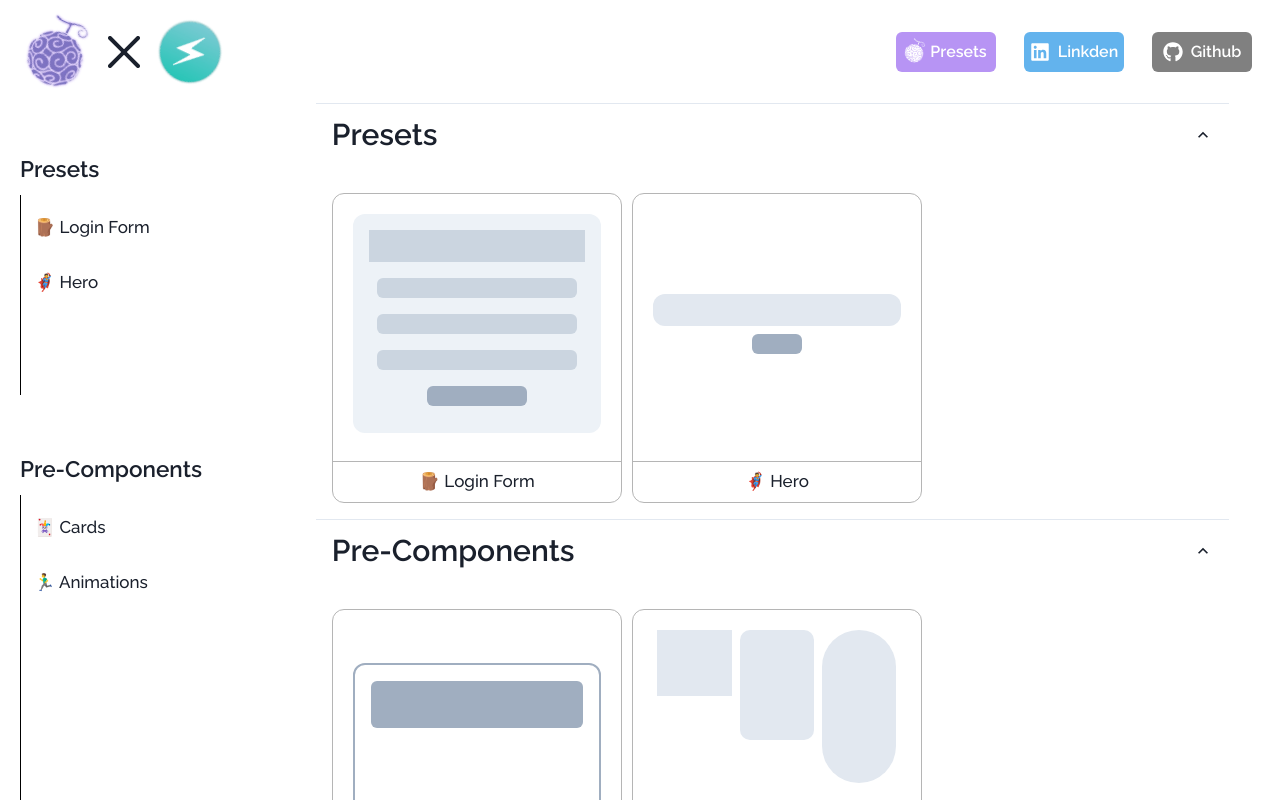
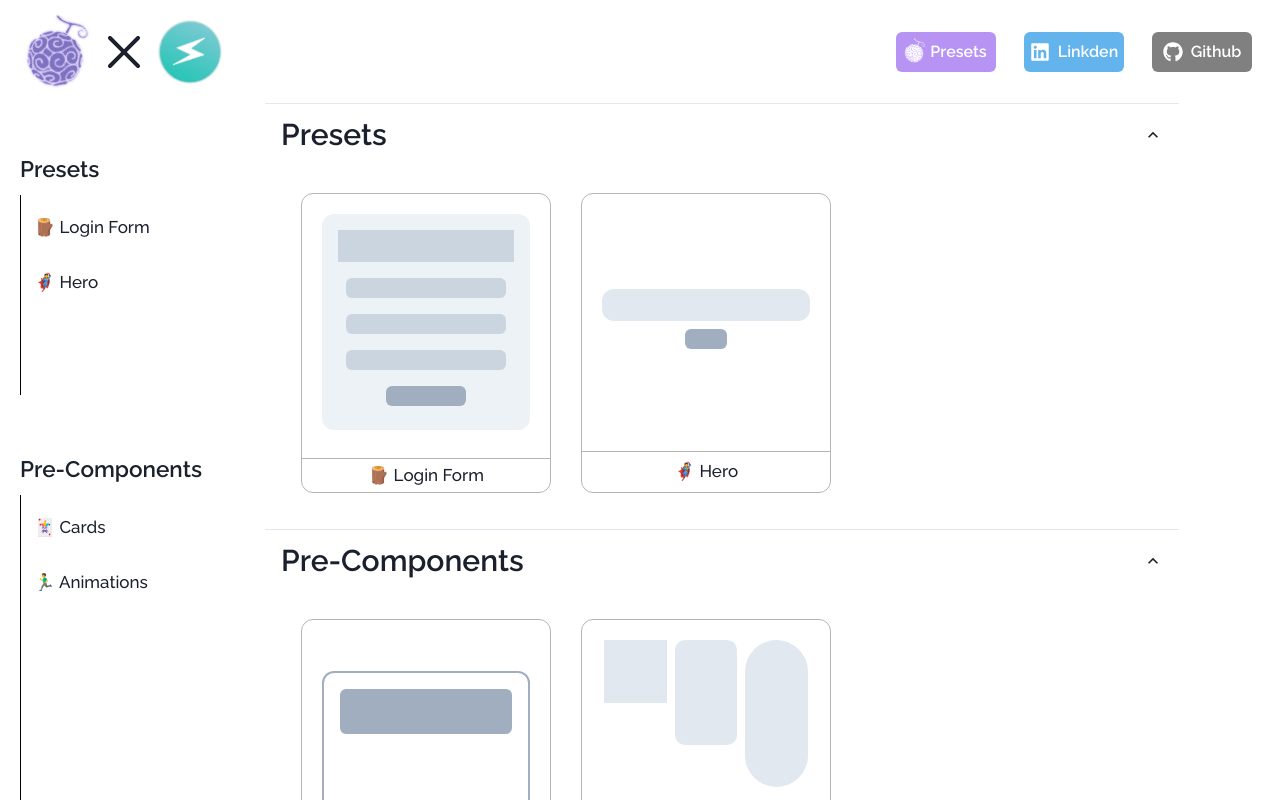
Before and after one commit to AdminForIinRange/personaluicompnextjschakraui, a Next.js app: page /components in a window 1280 px wide. Both pictures are taken after a click on the button "Pre-Components". Shown: the top 800 px of the page. Built offline with nearby package versions, Linux system fonts and the light colour scheme.

Commit message:
allowed for more responsiveness

```diff
--- a/src/components/PresetCardList/PresetCardList.jsx
+++ b/src/components/PresetCardList/PresetCardList.jsx
@@ -185,10 +185,10 @@ const PresetCardList = () => {
 
   return (
     <>
-    <HStack h={"100%"} w={"100%"} justify={"center"} align={"center"}>
+    <HStack h={"100%"} w={"100%"} justify={["center", "center", "left", "left", "left"]} align={"center"}>
 
 
-      <Accordion defaultIndex={[0]} allowMultiple w={"90%"} h={"100%"}    >
+      <Accordion defaultIndex={[0]} allowMultiple w={"90%"} h={"100%"}     >
         <AccordionItem>
           <h2>
             <AccordionButton>
@@ -202,19 +202,21 @@ const PresetCardList = () => {
           </h2>
           <AccordionPanel pb={4}>
             <HStack
+            ml={["0px", "0px", "20px", "20px", "20px"]}
+            mb={["0px", "0px", "20px", "20px", "20px"]}
               flexWrap={"wrap"}
               mt={"20px"}
-              align={"left"}
-              justify={"left"}
+              align={["center", "center", "left", "left", "left"]}
+              justify={["center", "center", "left", "left", "left"]}
               h={"100%"}
               w={"100%"}
-              gap={"10px"}
+              gap={["10px", "10px", "20px", "20px", "30px"]}
             >
               {PresetItems.map(({ title, path, sectionImg }) => (
                 <Link key={title} href={`${path}`}>
                   <Box
-                    w={"290px"}
-                    h={"310px"}
+                    w={["200px", "200px", "250px", "250px", "250px"]}
+                    h={["290px", "290px", "300px", "300px", "300px"]}
                     border={"1.8px solid #B5B5B5"}
                     rounded={"xl"}
                     transition="transform, 0.3s ease-in-out"
@@ -266,19 +268,21 @@ const PresetCardList = () => {
           </h2>
           <AccordionPanel pb={4}>
             <HStack
+             ml={"20px"}
+             mb={"20px"}
               flexWrap={"wrap"}
               mt={"20px"}
-              align={"left"}
-              justify={"left"}
+              align={["center", "center", "left", "left", "left"]}
+              justify={["center", "center", "left", "left", "left"]}
               h={"100%"}
               w={"100%"}
-              gap={"10px"}
+              gap={["10px", "10px", "20px", "20px", "30px"]}
             >
               {CompItems.map(({ title, path, sectionImg }) => (
                 <Link key={title} href={`${path}`}>
                   <Box
-                    w={"290px"}
-                    h={"310px"}
+                    w={"250px"}
+                    h={"300px"}
                     border={"1.8px solid #B5B5B5"}
                     rounded={"xl"}
                     transition="transform, 0.3s ease-in-out"
```
